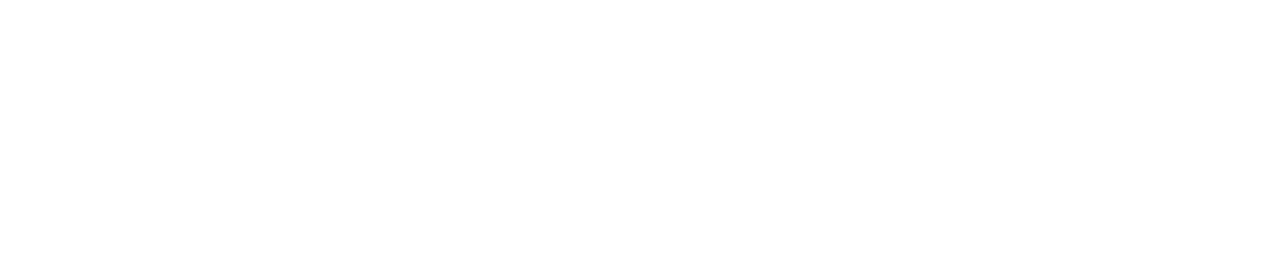
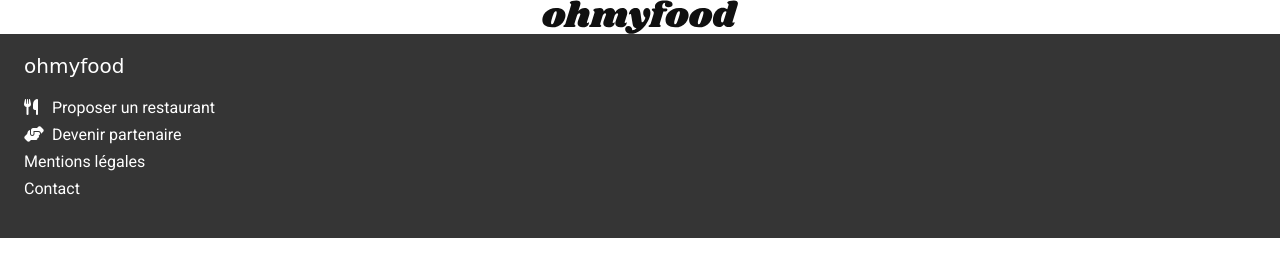
Before and after one commit to Prolias/SebastienThuin_3_08072021, a website: page index.html in a window 1280 px wide. Drawn offline with Linux system fonts and the light colour scheme; a web font is replaced by a local one.

Commit message:
Mise en place du header accueil et footer

```diff
--- a/index.html
+++ b/index.html
@@ -9,6 +9,31 @@
   <title>OhMyFood - Accueil</title>
 </head>
 <body>
-
+  <header class="header">
+    <img src="public/img/logo/ohmyfood@2x.svg" alt="Logo" class="header__logo">
+  </header>
+  <main>
+  </main>
+  <footer class="footer">
+    <p class="footer__logo">
+      ohmyfood
+    </p>
+    <div class="footer__links">
+      <a href="">
+        <i class="fas fa-utensils"></i>
+        Proposer un restaurant
+      </a>
+      <a href="">
+        <i class="fas fa-hands-helping"></i>
+        Devenir partenaire
+      </a>
+      <a href="">
+        Mentions légales
+      </a>
+      <a href="mailto:">
+        Contact
+      </a>
+    </div>
+  </footer>
 </body>
 </html>
--- /dev/null
+++ b/sass/base/_base.scss
@@ -0,0 +1,10 @@
+
+body {
+  width: 100%;
+  margin: 0;
+}
+
+a {
+  text-decoration: none;
+  color: #000000;
+}
--- /dev/null
+++ b/sass/base/_fonts.scss
@@ -0,0 +1,5 @@
+// Global font
+@import url('https://fonts.googleapis.com/css2?family=Roboto:wght@100;300;400;500;700;900&display=swap');
+
+// Logo font
+@import url('https://fonts.googleapis.com/css2?family=Shrikhand&display=swap');
--- /dev/null
+++ b/sass/base/_typography.scss
@@ -0,0 +1,3 @@
+body {
+  font-family: 'Roboto', sans-serif;
+}
--- /dev/null
+++ b/sass/layout/_footer.scss
@@ -0,0 +1,24 @@
+.footer {
+  display: flex;
+  flex-direction: column;
+  background-color: #353535;
+  color: #ffffff;
+  padding-left: 1.5em;
+  padding-bottom: 2em;
+  &__logo {
+    font-family: 'Shrikhand', cursive;
+    font-size: 1.25em;
+  }
+  &__links {
+    display: flex;
+    flex-direction: column;
+    align-items: flex-start;
+    a {
+      color: #ffffff;
+      padding-bottom: .5em;
+      i {
+        width: 1.5em;
+      }
+    }
+  }
+}
--- /dev/null
+++ b/sass/layout/_header.scss
@@ -0,0 +1,4 @@
+.header {
+  display: flex;
+  justify-content: center;
+}
--- a/sass/main.scss
+++ b/sass/main.scss
@@ -1 +1,11 @@
-@import 'utilities/variables';
+@import
+  'utilities/variables';
+
+@import
+  'base/base',
+  'base/fonts',
+  'base/typography';
+
+@import
+  'layout/header',
+  'layout/footer';
```
Also changed, not shown: public/css/style.css, 1 other file.
